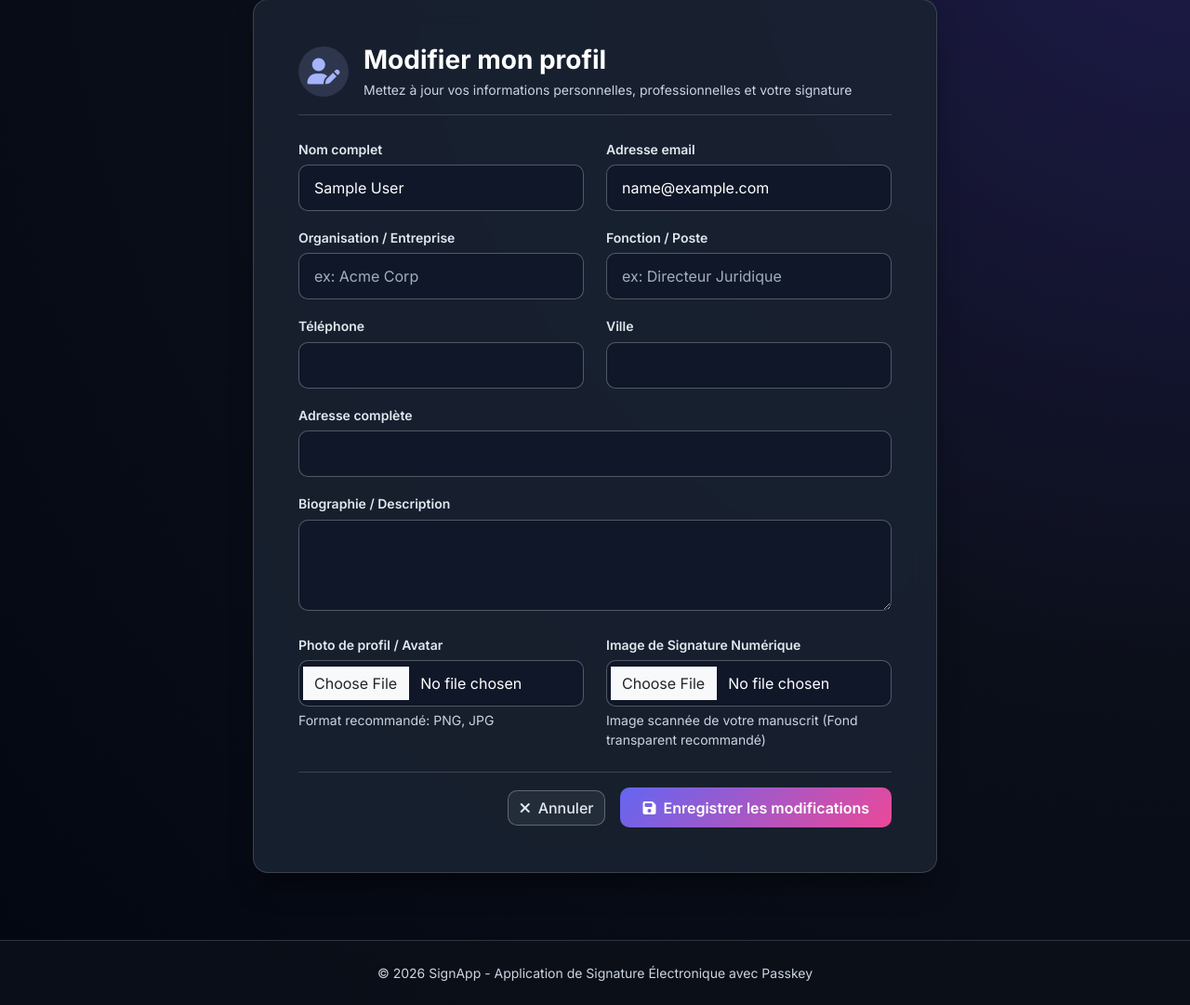
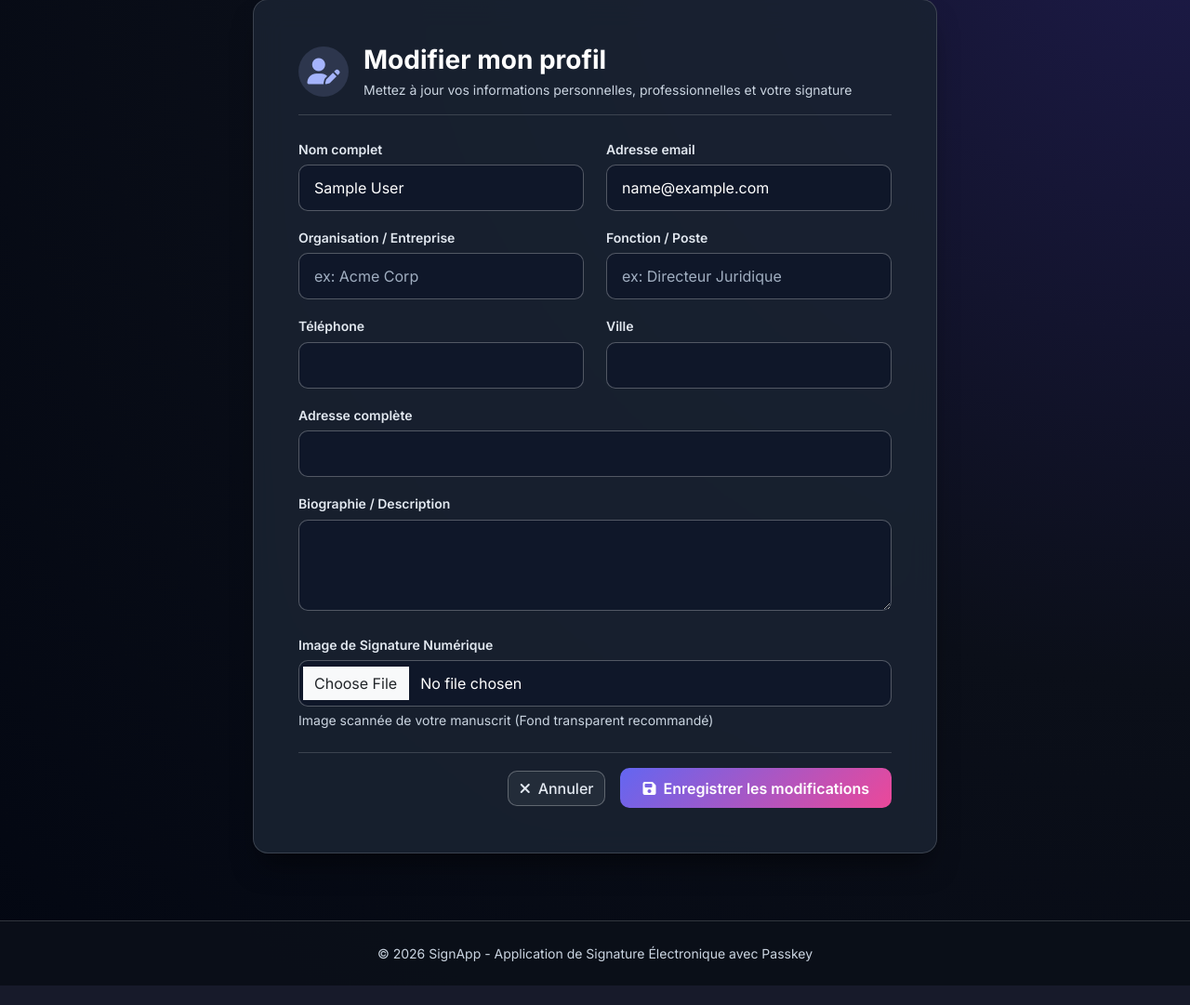
Before and after one commit to HenintsoaPaul/passkey_workshop, a Django app: page /chiffrement_app/profile/edit/ in a window 1280 px wide. Shown: the part 146-1227 px from the top of the page at 93% size. After the commit the page ends 1206 px from the top, so only its background shows below. Run offline with Django 4.2, Linux system fonts and the light colour scheme; the visitor is signed in with stand-in values (Sample User, id 1); data comes from the database, SQL or seed files in the repository.

Commit message:
refactor(userprofile): remove avatar and profile_picture fields and adopt letter monograms

```diff
--- a/chiffrement_app/models.py
+++ b/chiffrement_app/models.py
@@ -57,9 +57,12 @@ class UserProfile(models.Model):
     name = models.CharField(max_length=255, null=False)
     email = models.EmailField(null=False)
     phone = models.CharField(max_length=20, blank=True, null=True)
+    organization = models.CharField(max_length=255, blank=True, null=True)
+    job_title = models.CharField(max_length=255, blank=True, null=True)
     address = models.CharField(max_length=255, blank=True, null=True)
     city = models.CharField(max_length=100, blank=True, null=True)
-    profile_picture = models.ImageField(upload_to='profile_pictures/', blank=True, null=True)
+    signature_image = models.ImageField(upload_to='signatures/', blank=True, null=True)
+    bio = models.TextField(blank=True, null=True)
 
     created_at = models.DateTimeField(auto_now_add=True)
     updated_at = models.DateTimeField(auto_now=True)
--- a/chiffrement_app/templates/users/profile_edit.html
+++ b/chiffrement_app/templates/users/profile_edit.html
@@ -65,18 +65,10 @@
                     <textarea class="form-control form-control-custom" id="bio" name="bio" rows="3">{{ profile.bio|default:'' }}</textarea>
                 </div>
 
-                <div class="row mb-4">
-                    <div class="col-md-6 mb-3 mb-md-0">
-                        <label for="avatar" class="form-label">Photo de profil / Avatar</label>
-                        <input type="file" class="form-control form-control-custom mb-1" id="avatar" name="avatar" accept="image/*">
-                        <span class="text-token-muted small d-block">Format recommandé: PNG, JPG</span>
-                    </div>
-
-                    <div class="col-md-6">
-                        <label for="signature_image" class="form-label">Image de Signature Numérique</label>
-                        <input type="file" class="form-control form-control-custom mb-1" id="signature_image" name="signature_image" accept="image/*">
-                        <span class="text-token-muted small d-block">Image scannée de votre manuscrit (Fond transparent recommandé)</span>
-                    </div>
+                <div class="mb-4">
+                    <label for="signature_image" class="form-label">Image de Signature Numérique</label>
+                    <input type="file" class="form-control form-control-custom mb-1" id="signature_image" name="signature_image" accept="image/*">
+                    <span class="text-token-muted small d-block">Image scannée de votre manuscrit (Fond transparent recommandé)</span>
                 </div>
 
                 <div class="d-flex align-items-center justify-content-end gap-3 pt-3 border-top" style="border-color: var(--token-border) !important;">
```
Also changed, not shown: chiffrement_app/templates/users/detail.html (+3 -9 lines), chiffrement_app/templates/users/list.html (+3 -9 lines), chiffrement_app/templates/users/profile.html (+3 -9 lines), chiffrement_app/migrations/0001_initial.py (added), chiffrement_app/migrations/0002_signaturelog.py (added), chiffrement_app/migrations/0005_remove_userprofile_avatar_and_more.py (added).
